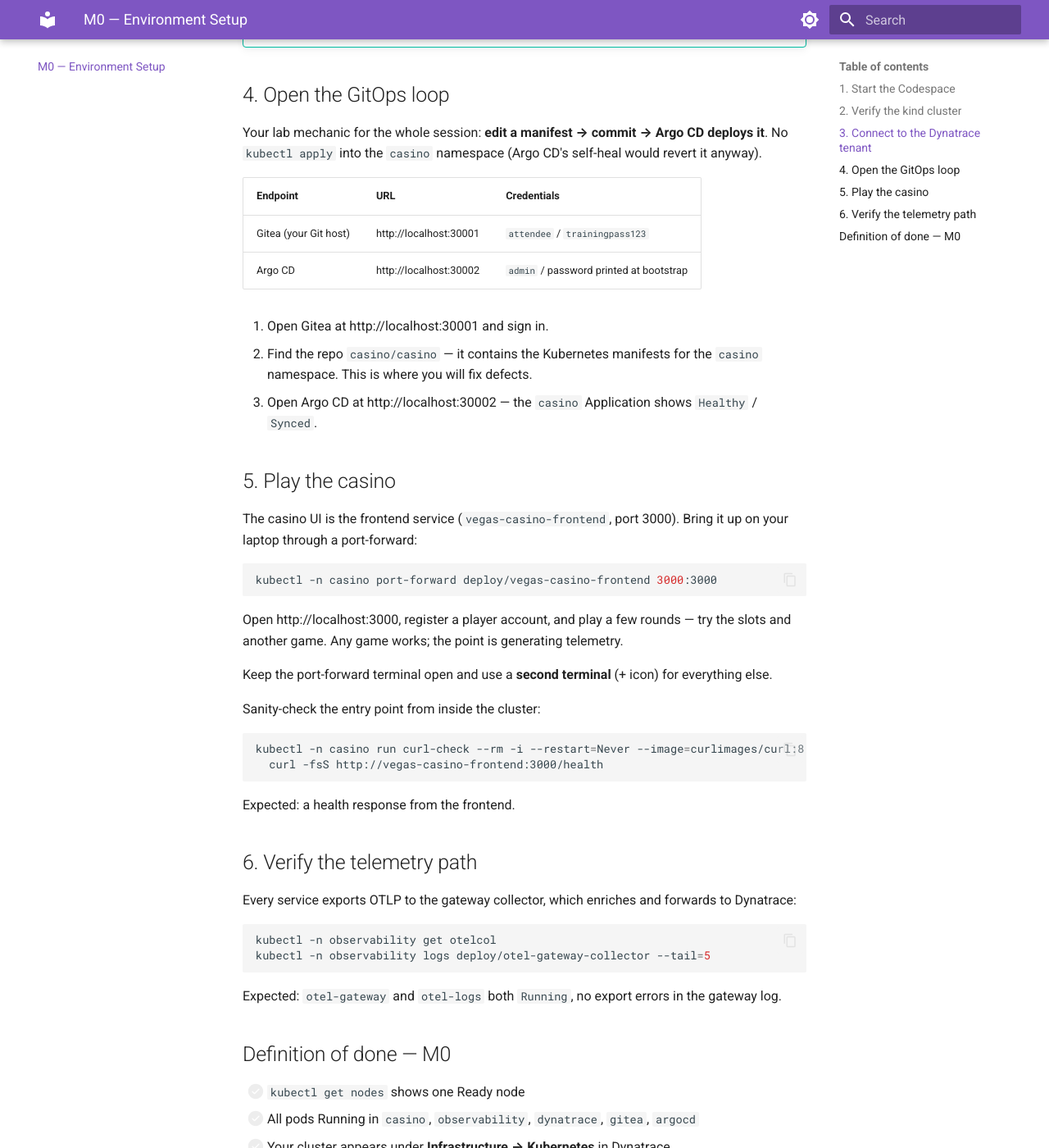
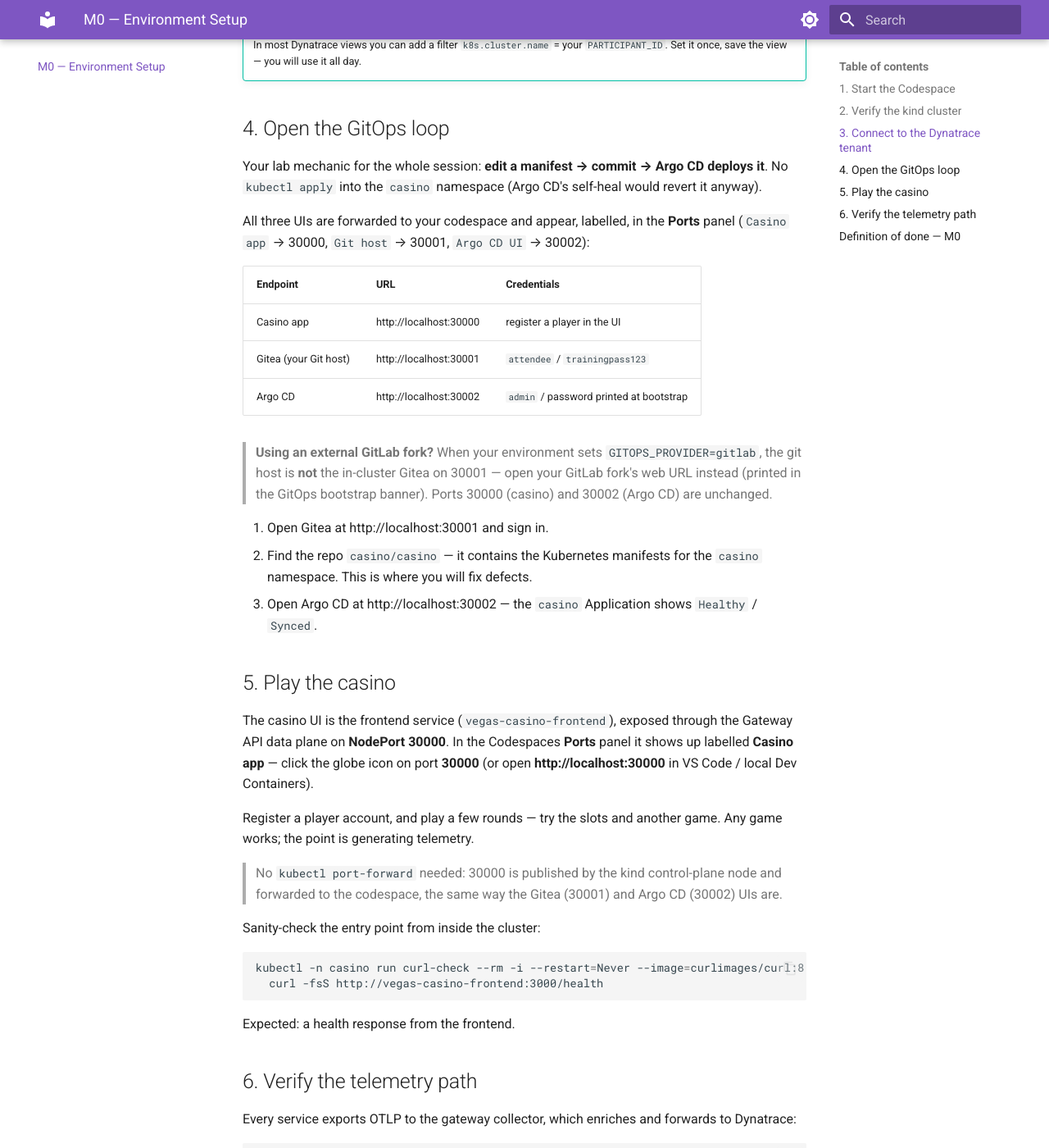
Before and after one commit to henrikrexed/Otel-Training, an MkDocs documentation site: the page built from docs-site/setup.md, in a window 1280 px wide and 1400 px high, scrolled down 1991 px. Shown: the whole window at 82% size. Built offline with MkDocs 1.6.1 and Material for MkDocs 9.7.7, drawn with Linux system fonts in a browser that asks for light colours; some of the changed text lies outside the part shown.

Commit message:
feat(codespace): label casino/git/ArgoCD ports + fix ArgoCD 30000 collision (ISI-7533)
Attendees open three web UIs from the Codespaces Ports panel. Make each
NodePort self-explanatory and ensure Argo CD stops squatting on the casino's
port.

- devcontainer.json: label 30000 "Casino app", 30001 "Git host (Gitea/GitLab
  UI)", 30002 "Argo CD UI" with onAutoForward=notify; drop the stale 8080
  "app/argocd" entry (app is on 30000, Argo on 30002) and silence 80/443.
- install-argocd.sh: argocd-server NodePort patch now maps http->30002 ONLY.
  The old https->30000 mapping collided with CASINO_HTTP_NODEPORT (the Gateway
  data plane). With server.insecure=true the UI is HTTP-only, so 443 is unused.
- docs-site/setup.md: casino is reached on :30000 (Gateway NodePort), not a
  port-forward to 3000; add the casino row + a GITOPS_PROVIDER=gitlab caveat
  (git host is the external fork, not Gitea:30001).

kind-config.yaml already publishes the 30000-30002 band; no change needed.

Signed-off-by: Henrik Rexed <henrikrexed@yahoo.fr>

````diff
--- a/docs-site/setup.md
+++ b/docs-site/setup.md
@@ -13,7 +13,7 @@ and you can play the casino. Budget 15 minutes; helpers circulate.
 Your Codespace secrets were injected by the organizers. Check they are present:
 
 ```bash
-env | grep -E 'DT_TENANT|DT_API_TOKEN|DT_INGEST_TOKEN|KIND_CLUSTER_NAME' | cut -d= -f1
+env | grep -E 'DT_TENANT|DT_API_TOKEN|DT_INGEST_TOKEN|PARTICIPANT_ID' | cut -d= -f1
 ```
 
 Expected output: the four variable **names** (values stay hidden in lists):
@@ -22,14 +22,17 @@ Expected output: the four variable **names** (values stay hidden in lists):
 DT_TENANT
 DT_API_TOKEN
 DT_INGEST_TOKEN
-KIND_CLUSTER_NAME
+PARTICIPANT_ID
 ```
 
-!!! note "Your cluster name is your identity"
-    Everyone shares one Dynatrace tenant. `KIND_CLUSTER_NAME` is unique per
-    attendee and becomes `k8s.cluster.name` on every piece of telemetry you
-    send. **Always filter Dynatrace by your cluster name** — that is how you
-    see your casino and not your neighbor's.
+!!! note "Your `PARTICIPANT_ID` is your identity"
+    Everyone shares one Dynatrace tenant. `PARTICIPANT_ID` is the one value you
+    set to be unique: it names your kind cluster and becomes `k8s.cluster.name`
+    on every piece of telemetry you send. Keep it DNS-label-safe (lowercase
+    letters, digits, `-` — no spaces or uppercase). **Always filter Dynatrace by
+    your cluster name** — that is how you see your casino and not your
+    neighbor's. (Advanced: `KIND_CLUSTER_NAME` overrides it if you ever need to
+    name the cluster directly; most attendees never set it.)
 
 ## 2. Verify the kind cluster
 
@@ -37,7 +40,7 @@ KIND_CLUSTER_NAME
 kubectl get nodes
 ```
 
-Expected: one node named `<KIND_CLUSTER_NAME>-control-plane`, status `Ready`.
+Expected: one node named `<PARTICIPANT_ID>-control-plane`, status `Ready`.
 
 ```bash
 kubectl get pods -A
@@ -70,14 +73,14 @@ bash gitops/bootstrap/bootstrap-gitops.sh
 
 2. Sign in with the credentials from your handout.
 3. Go to **Infrastructure → Kubernetes** and confirm a cluster named after your
-   `KIND_CLUSTER_NAME` appears (first appearance can take a few minutes).
+   `PARTICIPANT_ID` appears (first appearance can take a few minutes).
 4. Open **Distributed traces**. You should see a trickle of traces from the
    casino already — the k6 load generator is playing the casino for you. The
    traces will look *broken*. That is intentional; it is Module 1's job.
 
 !!! tip "Filter by your cluster"
     In most Dynatrace views you can add a filter `k8s.cluster.name` =
-    your `KIND_CLUSTER_NAME`. Set it once, save the view — you will use it all
+    your `PARTICIPANT_ID`. Set it once, save the view — you will use it all
     day.
 
 ## 4. Open the GitOps loop
@@ -86,10 +89,19 @@ Your lab mechanic for the whole session: **edit a manifest → commit → Argo C
 deploys it**. No `kubectl apply` into the `casino` namespace (Argo CD's
 self-heal would revert it anyway).
 
+All three UIs are forwarded to your codespace and appear, labelled, in the
+**Ports** panel (`Casino app` → 30000, `Git host` → 30001, `Argo CD UI` → 30002):
+
 | Endpoint | URL | Credentials |
 |---|---|---|
+| Casino app | http://localhost:30000 | register a player in the UI |
 | Gitea (your Git host) | http://localhost:30001 | `attendee` / `trainingpass123` |
 | Argo CD | http://localhost:30002 | `admin` / password printed at bootstrap |
+
+> **Using an external GitLab fork?** When your environment sets
+> `GITOPS_PROVIDER=gitlab`, the git host is **not** the in-cluster Gitea on
+> 30001 — open your GitLab fork's web URL instead (printed in the GitOps
+> bootstrap banner). Ports 30000 (casino) and 30002 (Argo CD) are unchanged.
 
 1. Open Gitea at http://localhost:30001 and sign in.
 2. Find the repo `casino/casino` — it contains the Kubernetes manifests for
@@ -99,19 +111,17 @@ self-heal would revert it anyway).
 
 ## 5. Play the casino
 
-The casino UI is the frontend service (`vegas-casino-frontend`, port 3000).
-Bring it up on your laptop through a port-forward:
+The casino UI is the frontend service (`vegas-casino-frontend`), exposed through
+the Gateway API data plane on **NodePort 30000**. In the Codespaces **Ports**
+panel it shows up labelled **Casino app** — click the globe icon on port
+**30000** (or open **http://localhost:30000** in VS Code / local Dev Containers).
 
-```bash
-kubectl -n casino port-forward deploy/vegas-casino-frontend 3000:3000
-```
+Register a player account, and play a few rounds — try the slots and another
+game. Any game works; the point is generating telemetry.
 
-Open http://localhost:3000, register a player account, and play a few rounds —
-try the slots and another game. Any game works; the point is generating
-telemetry.
-
-Keep the port-forward terminal open and use a **second terminal** (+ icon)
-for everything else.
+> No `kubectl port-forward` needed: 30000 is published by the kind control-plane
+> node and forwarded to the codespace, the same way the Gitea (30001) and Argo CD
+> (30002) UIs are.
 
 Sanity-check the entry point from inside the cluster:
 
@@ -141,7 +151,7 @@ the gateway log.
 - [ ] All pods Running in `casino`, `observability`, `dynatrace`, `gitea`, `argocd`
 - [ ] Your cluster appears under **Infrastructure → Kubernetes** in Dynatrace
 - [ ] Gitea reachable at http://localhost:30001, repo `casino/casino` visible
-- [ ] Casino UI reachable at http://localhost:3000 and you played a round
+- [ ] Casino UI reachable at http://localhost:30000 and you played a round
 - [ ] `otel-gateway` log shows no export errors
 
 Stuck? Check the [Troubleshooting](troubleshooting.md) page, or flag a helper.
````
Also changed, not shown: 2 other files.
